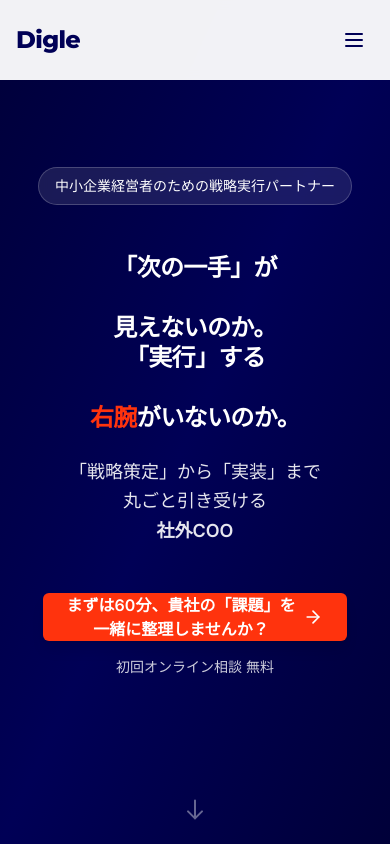
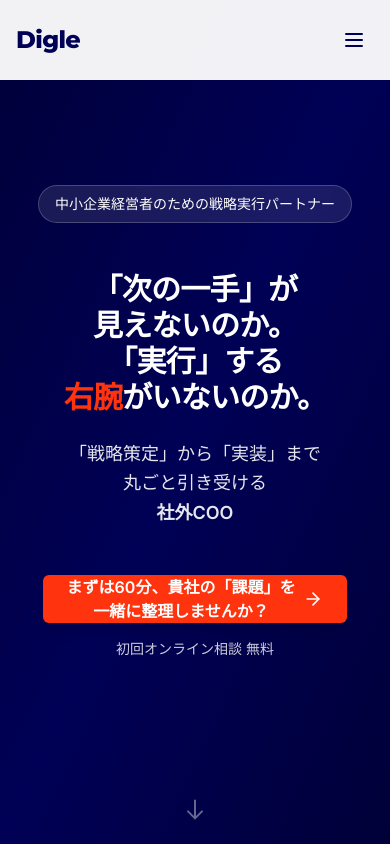
Before and after one commit to digle-matsu/Digle_LP_ver1.0, a Next.js app: page / in a window 390 px wide. Shown: the top 844 px of the page. Built offline with nearby package versions, Linux system fonts and the light colour scheme.

Commit message:
Update hero-section.tsx「スマホ最適化⑥」

```diff
--- a/components/sections/hero-section.tsx
+++ b/components/sections/hero-section.tsx
@@ -36,16 +36,15 @@ export function HeroSection() {
             initial={{ opacity: 0, y: 20 }}
             animate={{ opacity: 1, y: 0 }}
             transition={{ delay: 0.3 }}
-            className="text-2xl sm:text-4xl md:text-6xl lg:text-7xl font-bold text-white mb-6 leading-tight tracking-tight px-2"
+            className="text-3xl sm:text-4xl md:text-6xl lg:text-7xl font-bold text-white mb-6 tracking-tight px-2 md:leading-relaxed"
           >
-            <span className="block sm:inline">「次の一手」が</span>
+            「次の一手」が
             <br className="sm:hidden" />
-            <span className="block sm:inline">見えないのか。</span>
-            <br className="hidden md:block" />
-            <span className="block sm:inline">「実行」する</span>
+            見えないのか。
+            <br className="sm:hidden md:block" />
+            「実行」する
             <br className="sm:hidden" />
-            <span className="text-orange-500">右腕</span>
-            <span className="sm:inline">がいないのか。</span>
+            <span className="text-orange-500">右腕</span>がいないのか。
           </motion.h1>
 
           <motion.p
```
